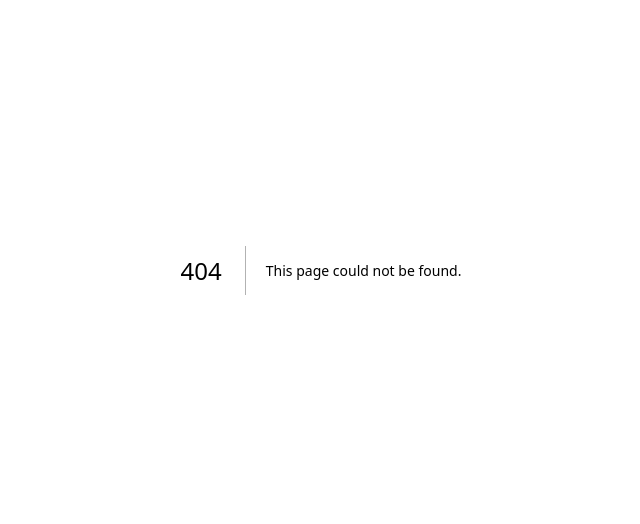
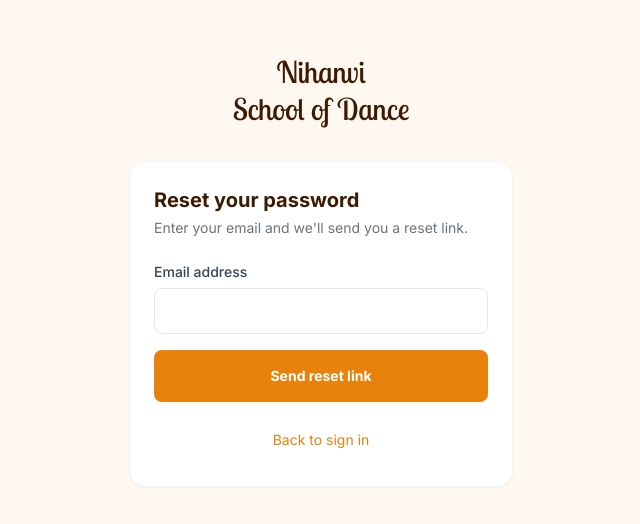
Before and after one commit to AneeshCodes/nihanvi-2.0, a Next.js app: page /forgot-password in a window 1280 px wide. Before the commit this address had no page. Shown: the part 130-654 px from the top of the page, without its empty margins (319-959 px from the left). Built offline with nearby package versions, Linux system fonts and the light colour scheme; no server answers.

Commit message:
feat: forgot password flow with no email enumeration
Co-Authored-By: Claude Sonnet 4.6 <noreply@anthropic.com>

```diff
--- /dev/null
+++ b/src/app/(auth)/forgot-password/actions.ts
@@ -0,0 +1,27 @@
+'use server'
+
+import { redirect } from 'next/navigation'
+import { db } from '@/lib/db'
+import { createToken } from '@/lib/tokens'
+import { sendPasswordResetEmail } from '@/lib/email'
+
+export async function forgotPasswordAction(
+  _prevState: { status: string } | null,
+  formData: FormData
+) {
+  const email = (formData.get('email') as string | null)?.trim()
+
+  if (!email || !/^[^\s@]+@[^\s@]+\.[^\s@]+$/.test(email)) {
+    return { status: 'error', message: 'Please enter a valid email address.' }
+  }
+
+  // Look up user — but ALWAYS redirect to /sent regardless (no email enumeration)
+  const user = await db.user.findUnique({ where: { email } })
+  if (user && user.active) {
+    const token    = await createToken(user.id, 'RESET', 1)
+    const resetUrl = `${process.env.NEXT_PUBLIC_SITE_URL}/reset-password/${token}`
+    sendPasswordResetEmail(user.email, resetUrl)
+  }
+
+  redirect('/forgot-password/sent')
+}
--- /dev/null
+++ b/src/app/(auth)/forgot-password/page.tsx
@@ -0,0 +1,54 @@
+'use client'
+
+import { useFormState } from 'react-dom'
+import Link from 'next/link'
+import { forgotPasswordAction } from './actions'
+import { SubmitButton } from '@/components/forms/SubmitButton'
+
+export default function ForgotPasswordPage() {
+  const [state, action] = useFormState(forgotPasswordAction, null)
+
+  return (
+    <div className="bg-white rounded-2xl border border-gray-100 shadow-sm p-6">
+      <h2 className="text-xl font-bold text-brand-brown-dark mb-1">
+        Reset your password
+      </h2>
+      <p className="text-sm text-gray-500 mb-6">
+        Enter your email and we'll send you a reset link.
+      </p>
+
+      <form action={action} noValidate>
+        <div className="mb-4">
+          <label htmlFor="email" className="block text-sm font-medium text-gray-700 mb-1.5">
+            Email address
+          </label>
+          <input
+            id="email"
+            name="email"
+            type="email"
+            autoComplete="email"
+            required
+            className="w-full border border-gray-200 rounded-lg px-4 py-3 text-sm
+                       focus:outline-none focus:ring-2 focus:ring-brand-orange bg-white"
+          />
+          {state?.status === 'error' && (
+            <p role="alert" className="mt-2 text-sm text-brand-red flex items-center gap-1.5">
+              <svg className="w-4 h-4 shrink-0" viewBox="0 0 20 20" fill="currentColor" aria-hidden="true">
+                <path fillRule="evenodd" d="M18 10a8 8 0 11-16 0 8 8 0 0116 0zm-7 4a1 1 0 11-2 0 1 1 0 012 0zm-1-9a1 1 0 00-1 1v4a1 1 0 102 0V6a1 1 0 00-1-1z" clipRule="evenodd" />
+              </svg>
+              {state.message}
+            </p>
+          )}
+        </div>
+
+        <SubmitButton label="Send reset link" pendingLabel="Sending…" />
+      </form>
+
+      <div className="text-center mt-4">
+        <Link href="/login" className="text-sm text-brand-orange hover:text-brand-brown-mid py-3 inline-flex items-center justify-center min-h-[44px]">
+          Back to sign in
+        </Link>
+      </div>
+    </div>
+  )
+}
--- /dev/null
+++ b/src/app/(auth)/forgot-password/sent/page.tsx
@@ -0,0 +1,23 @@
+export default function ForgotPasswordSentPage() {
+  return (
+    <div className="bg-white rounded-2xl border border-gray-100 shadow-sm p-6 text-center">
+      {/* Checkmark icon */}
+      <div className="flex justify-center mb-4">
+        <div className="w-12 h-12 rounded-full bg-green-100 flex items-center justify-center">
+          <svg className="w-6 h-6 text-green-600" fill="none" viewBox="0 0 24 24" stroke="currentColor" aria-hidden="true">
+            <path strokeLinecap="round" strokeLinejoin="round" strokeWidth={2} d="M5 13l4 4L19 7" />
+          </svg>
+        </div>
+      </div>
+
+      <h2 className="text-xl font-bold text-brand-brown-dark mb-2">Check your email</h2>
+      <p className="text-sm text-gray-500 mb-6">
+        If an account exists for that address, you'll receive a reset link shortly.
+      </p>
+
+      <a href="/login" className="text-sm text-brand-orange hover:text-brand-brown-mid py-3 inline-block">
+        Back to sign in
+      </a>
+    </div>
+  )
+}
```
